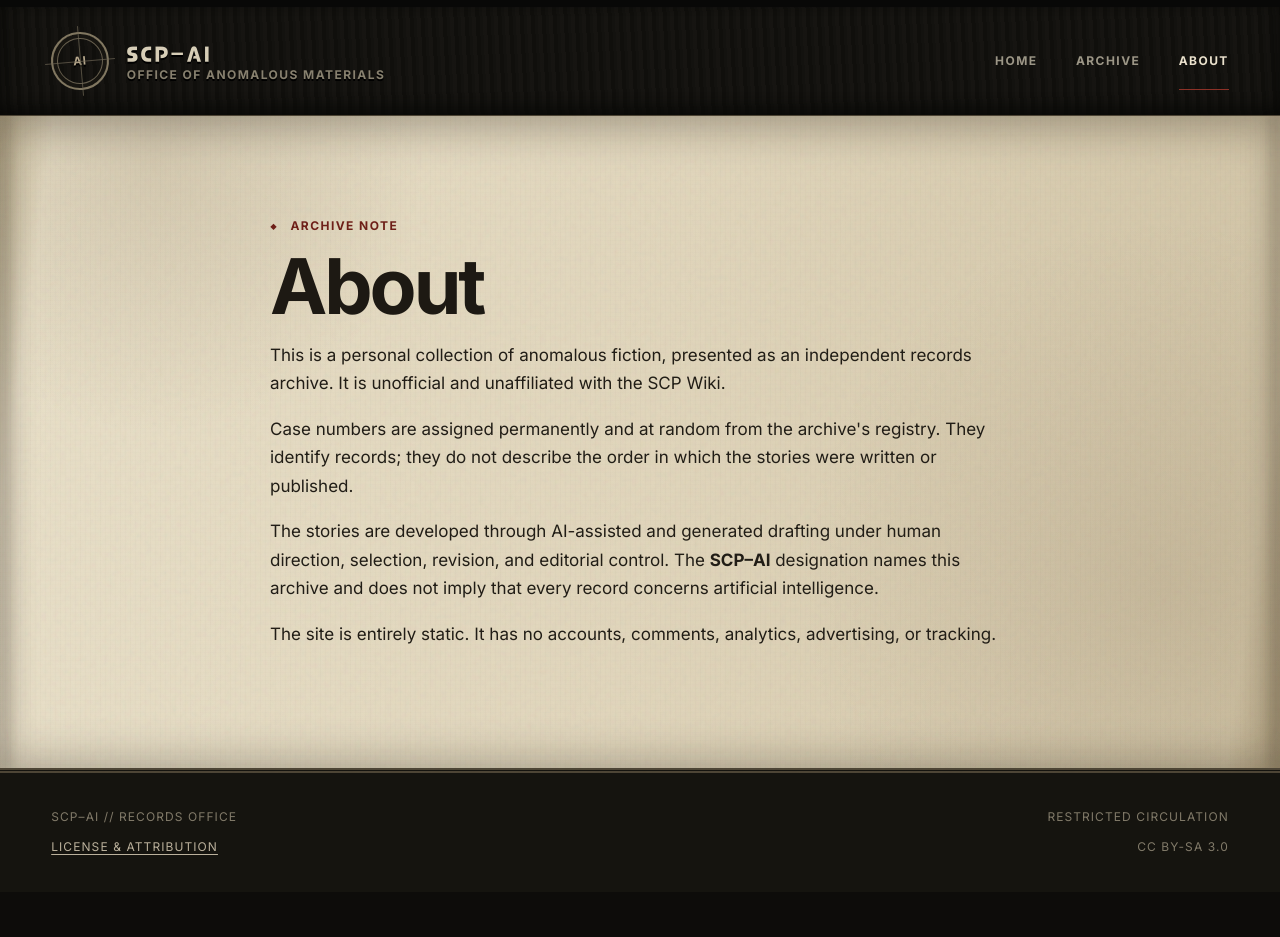
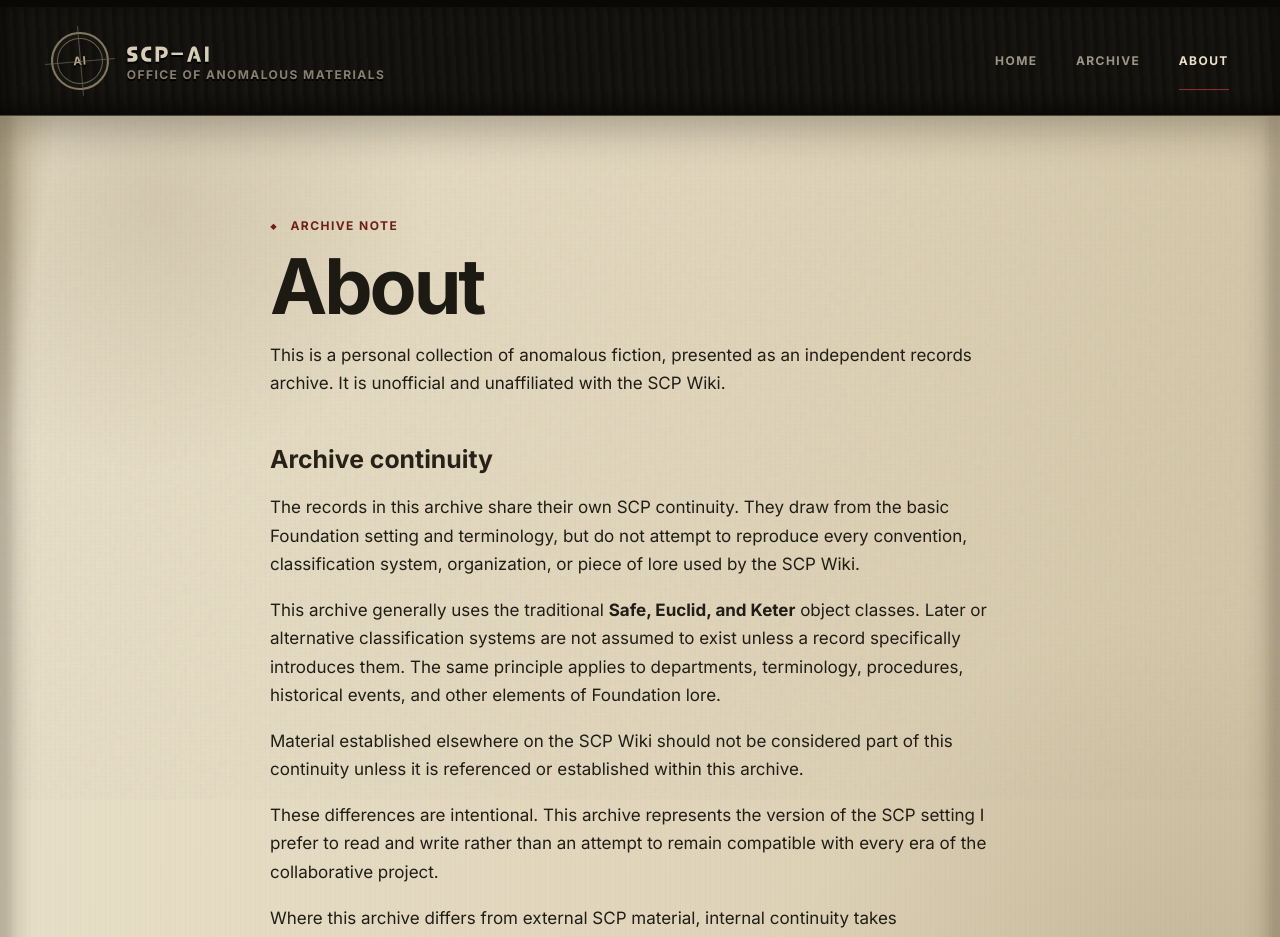
Before and after one commit to Reldnahc/personal-scp-archive, a React (Vite) app: page /#/about in a window 1280 px wide. Shown: the top 937 px of the page. Before the commit the page ends 892 px from the top, so only its background shows below. Built offline with nearby package versions, Linux system fonts and the light colour scheme.

Commit message:
Document archive continuity on About page

```diff
--- a/src/pages/StaticPages.tsx
+++ b/src/pages/StaticPages.tsx
@@ -6,6 +6,12 @@ export function AboutPage() {
     <p className="eyebrow">ARCHIVE NOTE</p>
     <h1>About</h1>
     <p>This is a personal collection of anomalous fiction, presented as an independent records archive. It is unofficial and unaffiliated with the SCP Wiki.</p>
+    <h2>Archive continuity</h2>
+    <p>The records in this archive share their own SCP continuity. They draw from the basic Foundation setting and terminology, but do not attempt to reproduce every convention, classification system, organization, or piece of lore used by the SCP Wiki.</p>
+    <p>This archive generally uses the traditional <strong>Safe, Euclid, and Keter</strong> object classes. Later or alternative classification systems are not assumed to exist unless a record specifically introduces them. The same principle applies to departments, terminology, procedures, historical events, and other elements of Foundation lore.</p>
+    <p>Material established elsewhere on the SCP Wiki should not be considered part of this continuity unless it is referenced or established within this archive.</p>
+    <p>These differences are intentional. This archive represents the version of the SCP setting I prefer to read and write rather than an attempt to remain compatible with every era of the collaborative project.</p>
+    <p>Where this archive differs from external SCP material, internal continuity takes precedence.</p>
     <p>Case numbers are assigned permanently and at random from the archive's registry. They identify records; they do not describe the order in which the stories were written or published.</p>
     <p>The stories are developed through AI-assisted and generated drafting under human direction, selection, revision, and editorial control. The <strong>SCP–AI</strong> designation names this archive and does not imply that every record concerns artificial intelligence.</p>
     <p>The site is entirely static. It has no accounts, comments, analytics, advertising, or tracking.</p>
```
